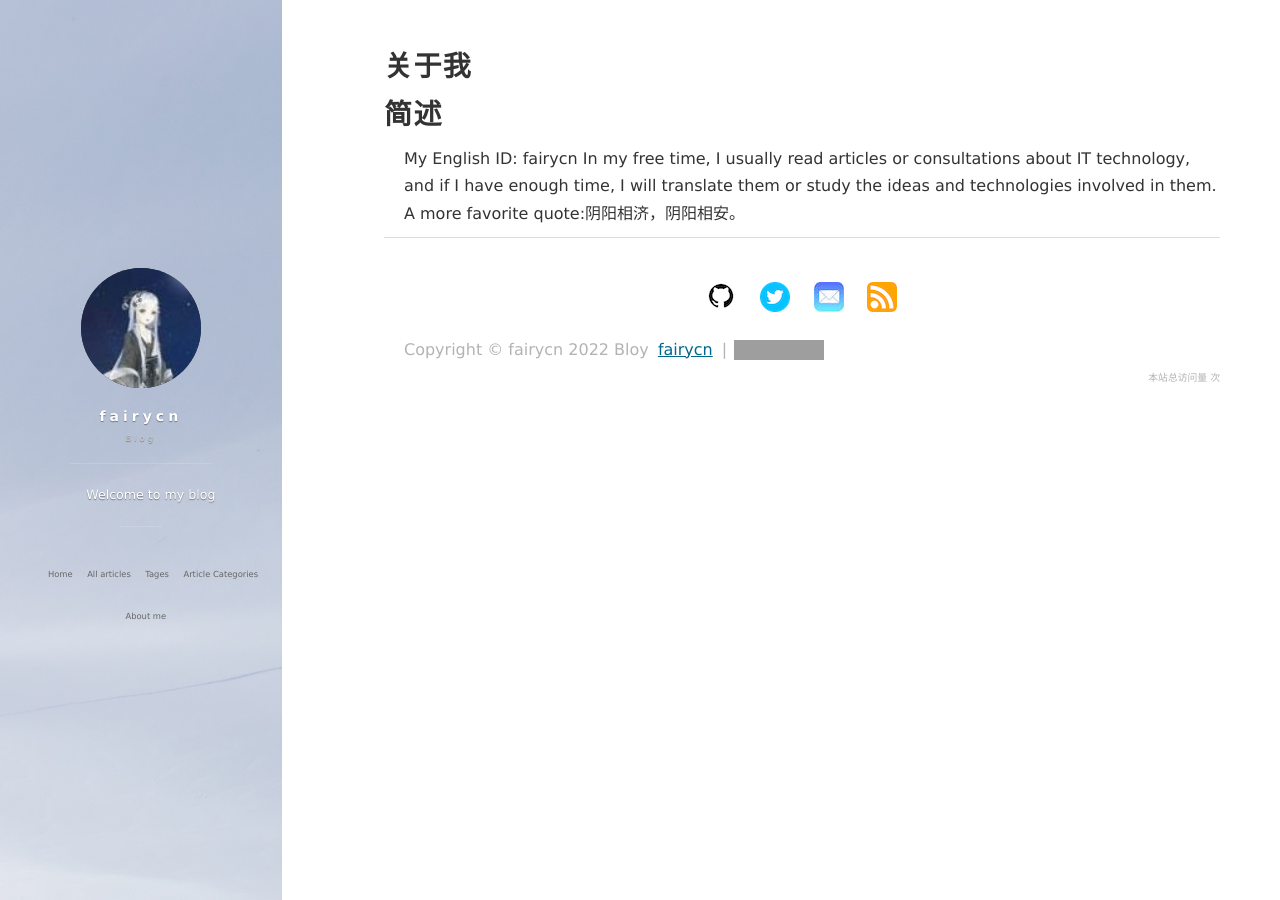
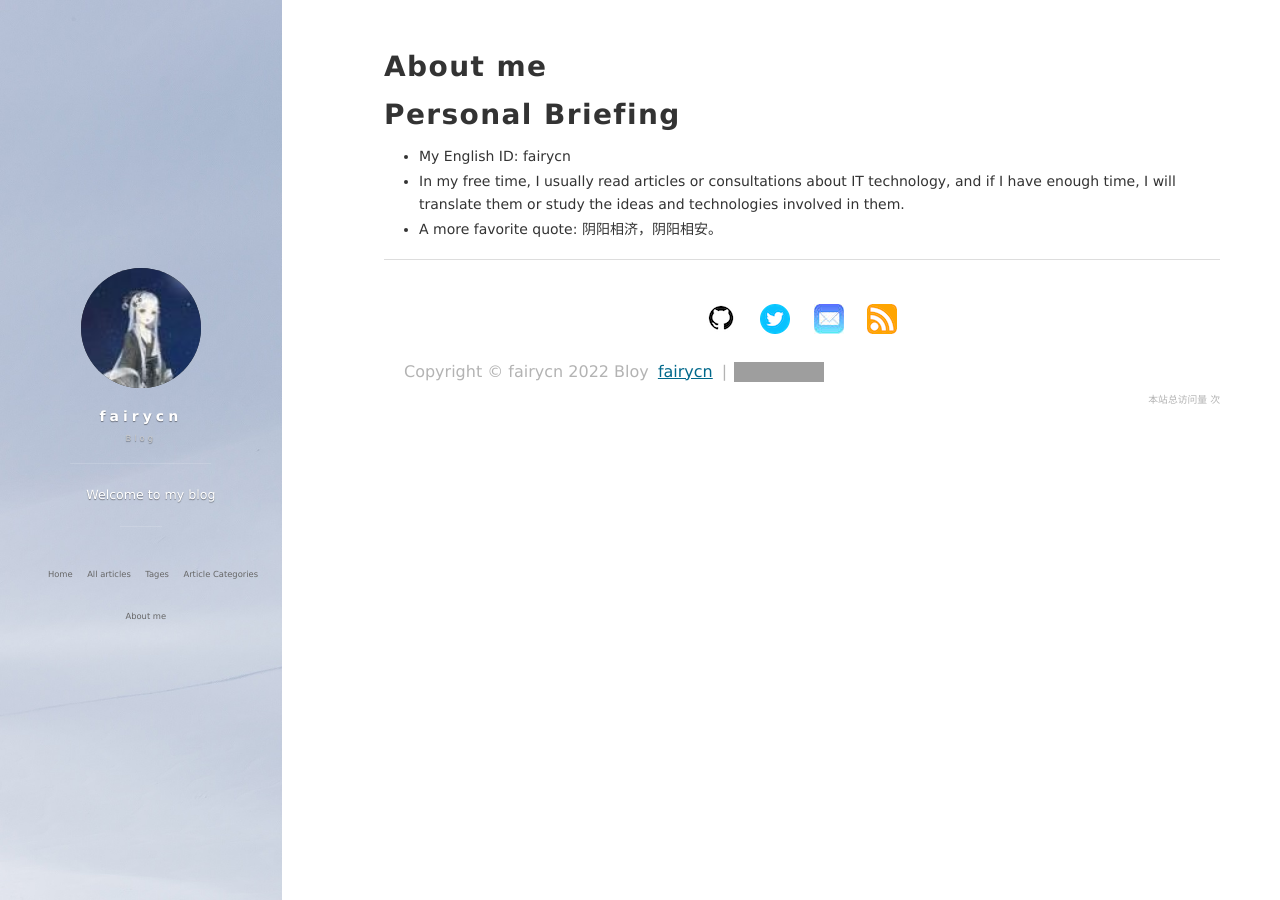
Before and after one commit to fairycn/fairycn.github.io, a Jekyll site: the page built from about.md, in a window 1280 px wide. Built offline with Jekyll 4.4.1, drawn with Linux system fonts in a browser that asks for light colours; nearby versions of some CDN libraries; comment, search, counter and statistics services are not loaded; grey boxes are pictures that could not be loaded.

Commit message:
first commit

```diff
--- a/All articles.html
+++ b/All articles.html
@@ -1,7 +1,7 @@
 ---
 layout: page
-title : 文章
-header : 所有文章
+title : All articles
+header : All articles
 group: navigation
 ---
 {% include JB/setup %}
--- a/about.md
+++ b/about.md
@@ -1,9 +1,9 @@
 ---
 layout: page
-title: 关于我
+title: About me
 ---
 
-# 简述
-My English ID: fairycn
-In my free time, I usually read articles or consultations about IT technology, and if I have enough time, I will translate them or study the ideas and technologies involved in them.
-A more favorite quote:阴阳相济，阴阳相安。
+# Personal Briefing
+* My English ID: fairycn
+* In my free time, I usually read articles or consultations about IT technology, and if I have enough time, I will translate them or study the ideas and technologies involved in them.
+* A more favorite quote: 阴阳相济，阴阳相安。
```
Also changed, not shown: README.md.
